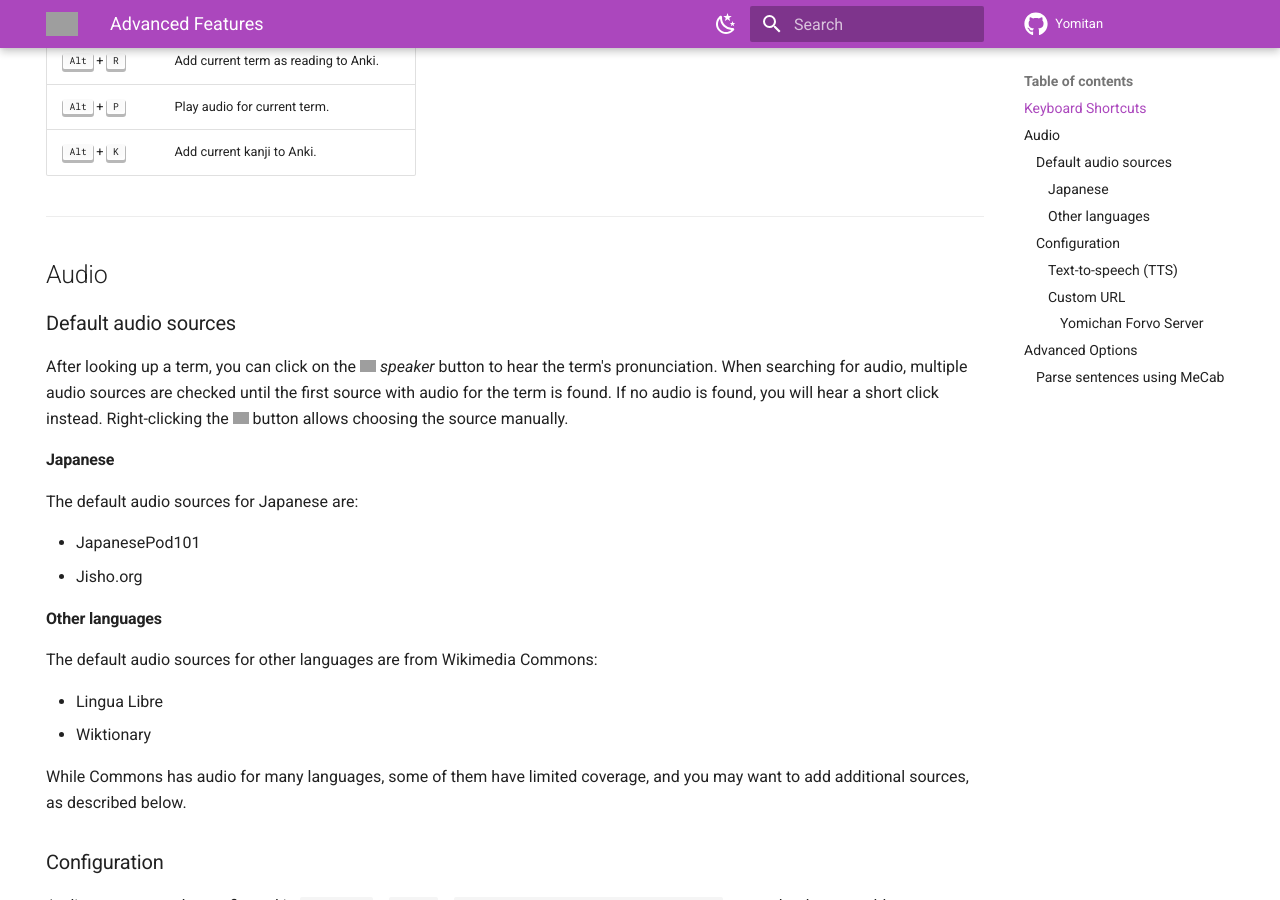
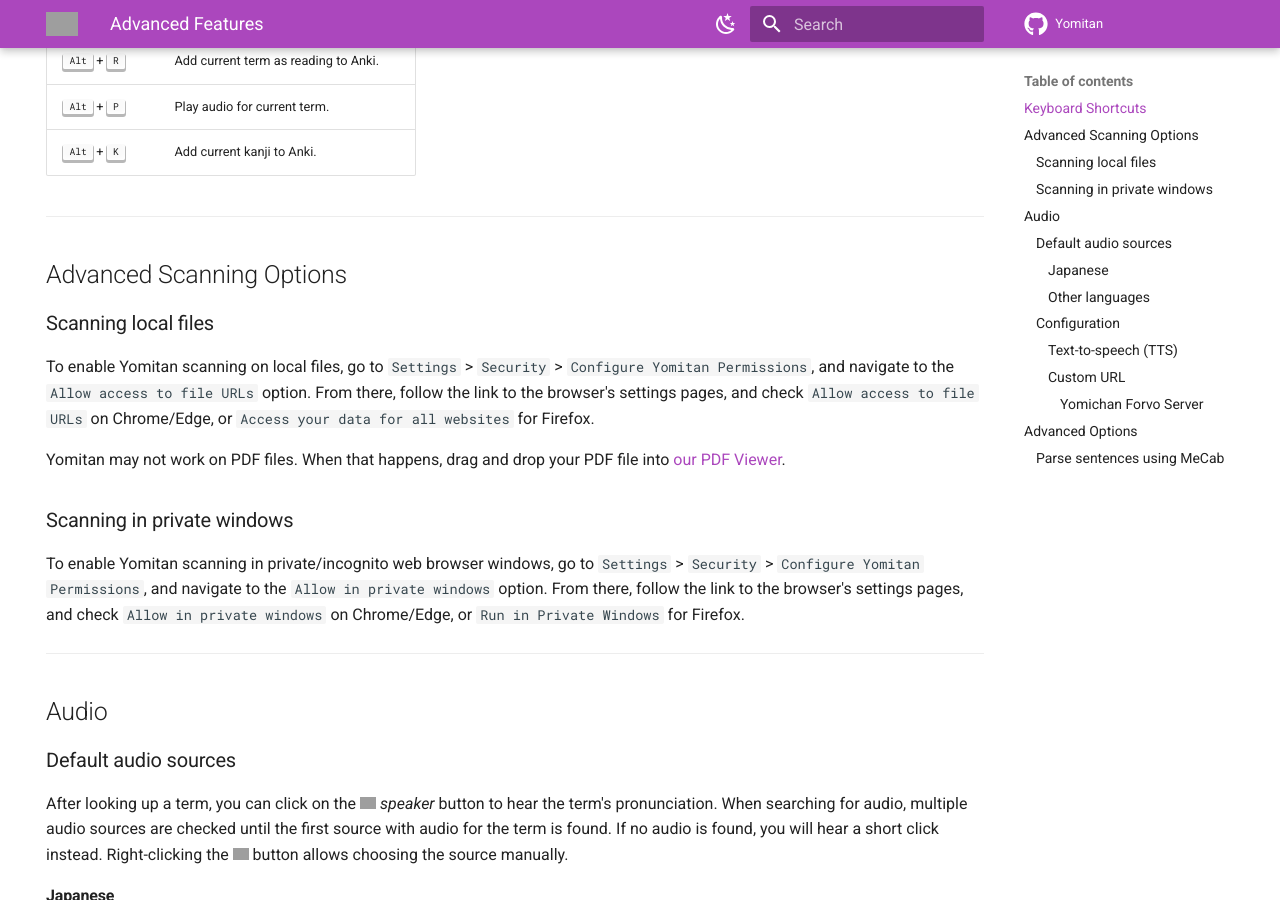
Before and after one commit to yomidevs/yomitan-wiki, an MkDocs documentation site: the page built from docs/advanced/index.md, in a window 1280 px wide and 900 px high, scrolled down 947 px. Built offline with MkDocs 1.6.1 and Material for MkDocs 9.7.7, drawn with Linux system fonts in a browser that asks for light colours; comment, search, counter and statistics services are not loaded; grey boxes are pictures that could not be loaded.

Commit message:
Update Docs (#37)
update docs

```diff
--- a/docs/advanced/index.md
+++ b/docs/advanced/index.md
@@ -29,6 +29,20 @@
 | <kbd>Alt</kbd> + <kbd>R</kbd>    | Add current term as reading to Anki.    |
 | <kbd>Alt</kbd> + <kbd>P</kbd>    | Play audio for current term.            |
 | <kbd>Alt</kbd> + <kbd>K</kbd>    | Add current kanji to Anki.              |
+
+---
+
+## Advanced Scanning Options
+
+### Scanning local files
+
+To enable Yomitan scanning on local files, go to `Settings` > `Security` > `Configure Yomitan Permissions`, and navigate to the `Allow access to file URLs` option. From there, follow the link to the browser's settings pages, and check `Allow access to file URLs` on Chrome/Edge, or `Access your data for all websites` for Firefox.
+
+Yomitan may not work on PDF files. When that happens, drag and drop your PDF file into [our PDF Viewer](../yomitan-pdf-viewer/index.html).
+
+### Scanning in private windows
+
+To enable Yomitan scanning in private/incognito web browser windows, go to `Settings` > `Security` > `Configure Yomitan Permissions`, and navigate to the `Allow in private windows` option. From there, follow the link to the browser's settings pages, and check `Allow in private windows` on Chrome/Edge, or `Run in Private Windows` for Firefox.
 
 ---
 
--- a/mkdocs.yml
+++ b/mkdocs.yml
@@ -10,6 +10,8 @@
   - Dictionaries: 'dictionaries/index.md'
   - Anki: 'anki/index.md'
   - Advanced Features: 'advanced/index.md'
+  - Community: 'community/index.md'
+  - PDF Viewer: 'yomitan-pdf-viewer/index.html'
   - Other:
     - FAQ: 'other/faq.md'
     - Browser permissions: 'other/permissions.md'
```
Also changed, not shown: docs/community/index.md (added, +49 -0 lines).
